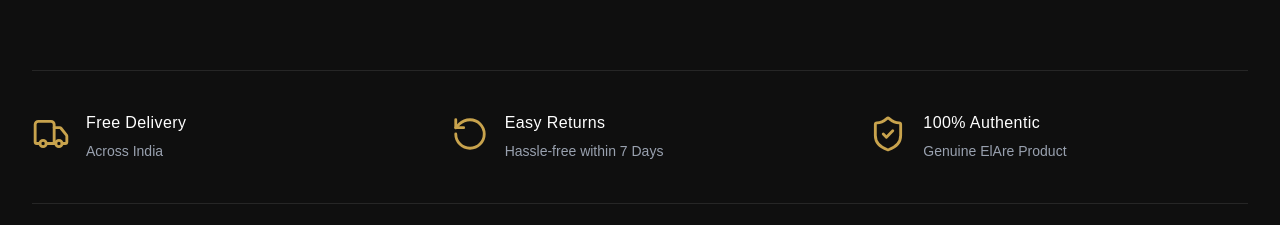
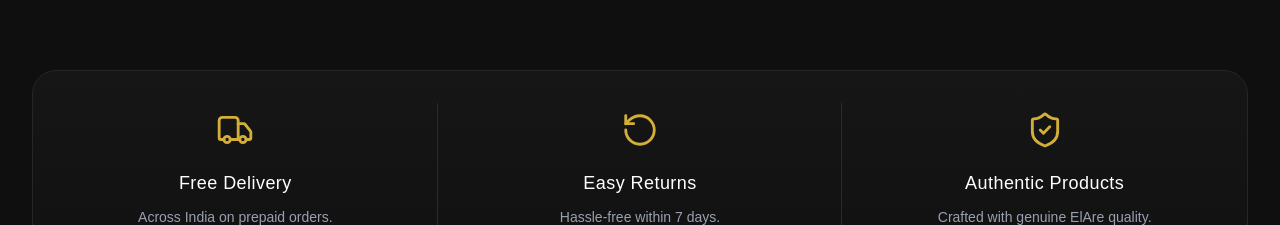
Before and after one commit to helloelare-glitch/elare-website, a Next.js app: page /product/beige-couple-combo in a window 1280 px wide. Shown: the part 727-952 px from the top of the page. Built offline with nearby package versions, Linux system fonts and the light colour scheme.

Commit message:
added local storage

```diff
--- a/app/product/[slug]/page.tsx
+++ b/app/product/[slug]/page.tsx
@@ -77,79 +77,79 @@ export default async function ProductPage({ params }: Props) {
 
 {/* Premium Features */}
 
-<div className="mt-20 border-y border-[#262626] py-10">
+<div className="mt-20 overflow-hidden rounded-3xl border border-[#262626] bg-gradient-to-b from-[#161616] to-[#111111]">
 
-  <div className="grid grid-cols-1 gap-10 md:grid-cols-3">
+  <div className="grid grid-cols-1 md:grid-cols-3">
 
     {/* Delivery */}
 
-    <div className="flex items-start gap-4">
+    <div className="group relative overflow-hidden flex flex-col items-center justify-center p-10 text-center">
+
+      {/* Gold Sweep */}
+      <span className="absolute inset-0 -translate-x-full bg-gradient-to-r from-transparent via-[#D4AF3715] to-transparent transition-transform duration-700 ease-out group-hover:translate-x-full" />
+
+      {/* Divider */}
+      <span className="hidden md:block absolute right-0 top-8 bottom-8 w-px bg-[#2A2A2A]" />
 
       <Truck
         size={38}
         strokeWidth={1.8}
-        className="mt-1 text-[#C8A34D]"
+        className="relative z-10 text-[#D4AF37] transition-all duration-500 group-hover:scale-110 group-hover:text-[#FFD76A]"
       />
 
-      <div>
-
-        <h3 className="text-base font-medium tracking-wide text-white">
+      <h3 className="relative z-10 mt-5 text-lg font-medium tracking-wide text-white transition-colors duration-500 group-hover:text-[#FFF5D7]">
         Free Delivery
       </h3>
 
-        <p className="mt-1 text-sm leading-6 text-gray-400">
-          Across India
+      <p className="relative z-10 mt-2 text-sm leading-6 text-gray-400 transition-colors duration-500 group-hover:text-gray-200">
+        Across India on prepaid orders.
       </p>
-
-      </div>
 
     </div>
 
     {/* Returns */}
 
-    <div className="flex items-start gap-4">
+    <div className="group relative overflow-hidden flex flex-col items-center justify-center p-10 text-center">
+
+      <span className="absolute inset-0 -translate-x-full bg-gradient-to-r from-transparent via-[#D4AF3715] to-transparent transition-transform duration-700 ease-out group-hover:translate-x-full" />
+
+      <span className="hidden md:block absolute right-0 top-8 bottom-8 w-px bg-[#2A2A2A]" />
 
       <RotateCcw
         size={38}
         strokeWidth={1.8}
-        className="mt-1 text-[#C8A34D]"
+        className="relative z-10 text-[#D4AF37] transition-all duration-500 group-hover:scale-110 group-hover:text-[#FFD76A]"
       />
 
-      <div>
-
-        <h3 className="text-base font-medium tracking-wide text-white">
+      <h3 className="relative z-10 mt-5 text-lg font-medium tracking-wide text-white transition-colors duration-500 group-hover:text-[#FFF5D7]">
         Easy Returns
       </h3>
 
-        <p className="mt-1 text-sm leading-6 text-gray-400">
-          Hassle-free within 7 Days
+      <p className="relative z-10 mt-2 text-sm leading-6 text-gray-400 transition-colors duration-500 group-hover:text-gray-200">
+        Hassle-free within 7 days.
       </p>
-
-      </div>
 
     </div>
 
     {/* Authentic */}
 
-    <div className="flex items-start gap-4">
+    <div className="group relative overflow-hidden flex flex-col items-center justify-center p-10 text-center">
+
+      <span className="absolute inset-0 -translate-x-full bg-gradient-to-r from-transparent via-[#D4AF3715] to-transparent transition-transform duration-700 ease-out group-hover:translate-x-full" />
 
       <ShieldCheck
         size={38}
         strokeWidth={1.8}
-        className="mt-1 text-[#C8A34D]"
+        className="relative z-10 text-[#D4AF37] transition-all duration-500 group-hover:scale-110 group-hover:text-[#FFD76A]"
       />
 
-      <div>
-
-        <h3 className="text-base font-medium tracking-wide text-white">
-          100% Authentic
+      <h3 className="relative z-10 mt-5 text-lg font-medium tracking-wide text-white transition-colors duration-500 group-hover:text-[#FFF5D7]">
+        Authentic Products
       </h3>
 
-        <p className="mt-1 text-sm leading-6 text-gray-400">
-          Genuine ElAre Product
+      <p className="relative z-10 mt-2 text-sm leading-6 text-gray-400 transition-colors duration-500 group-hover:text-gray-200">
+        Crafted with genuine ElAre quality.
       </p>
-
-      </div>
 
     </div>
 
```
Lines whose indentation alone changed are shown as unchanged.
